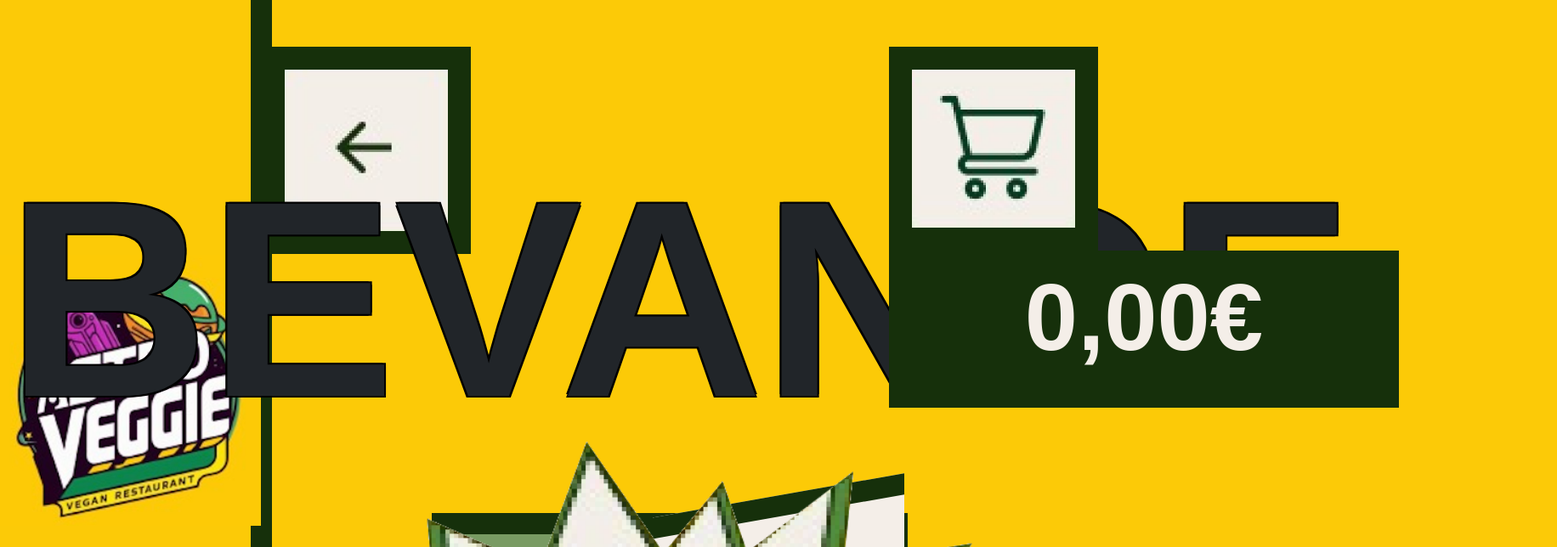
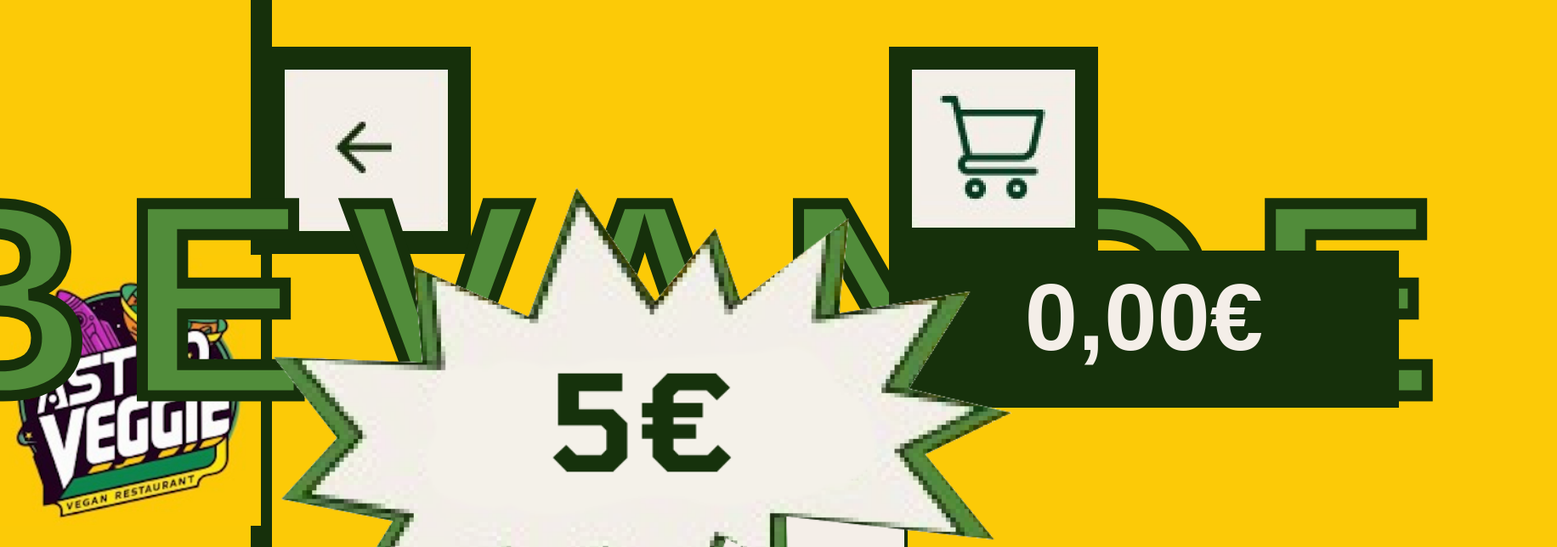
Before and after one commit to emassa2/AstroVeggie, a website: page step1.html in a window 1280 px wide. Shown: the top 644 px of the page at 85% size, 1832 px wide, since content can reach past the window. Drawn offline with nearby package versions, Linux system fonts and the light colour scheme; a web font is replaced by a local one.

Commit message:
modifica CSS

```diff
--- a/css/styles.css
+++ b/css/styles.css
@@ -319,7 +319,8 @@ h2{
 }
 
 .img-sale{
-    width: 1000px;
+    width: 1020.88px;
+    transform:translateY(-50%);
 }
 
 #add-img1{
@@ -364,3 +365,10 @@ h2{
   .price-box-container .price-box{
     font-size: 7rem;
   }
+  h1 {
+    color:#518C3A !important;
+    -webkit-text-stroke: 13px var(--secondary-color);
+    font-size: 329px !important;
+    white-space: nowrap;
+    letter-spacing: 40px;
+  }
```
